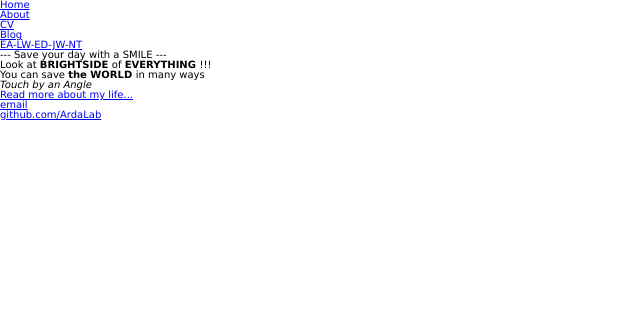
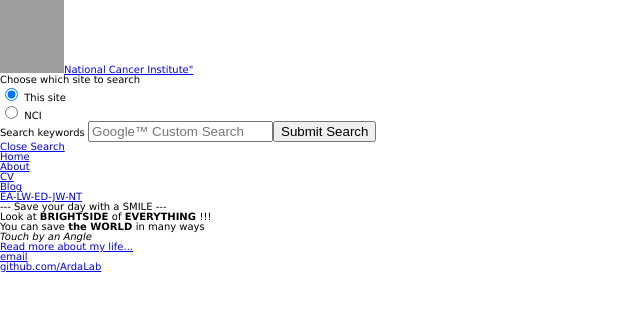
Before and after one commit to ArdaLab-DevG/ArdaLab-DevG, a Jekyll site: the page built from index.html, in a window 1280 px wide. Shown: the top 311 px of the page, without its empty margins (0-640 px from the left). Built offline with Jekyll 4.4.1, drawn with Linux system fonts in a browser that asks for light colours; nearby versions of some CDN libraries; library files that are not in the unit come from our copies; grey boxes are pictures that could not be loaded.

Commit message:
Update default.html

```diff
--- a/_layouts/default.html
+++ b/_layouts/default.html
@@ -34,8 +34,31 @@
 
 
     <body>
+	<div id="branding-bar">
+		<div class="bar">
+			<div class="wrapper">
+				<p class="division"><a href="https://www.cancer.gov/" title="National Cancer Institute">
+				<img alt="NCI" height="73" src="/assets/pic/logo/" width="64"/>National Cancer Institute"</a></p>
+		<div id="cse-search">
+			<form action="http://www.google.com/cse" id="cse-search-form" method="get" role="search">
+				<fieldset id="cse-search-fieldset1">
+					<legend class="visuallyhidden">Choose which site to search</legend>
+					<ul><li><input checked="checked" id="cse-search-option1" name="q" type="radio" value="https://ardalab-devg.github.io/"/>
+						<label for="cse-search-option1">This site</label></li>
+				            <li><input id="cse-search-option2" name="q" type="radio" value="https://ccr.cancer.gov/Laboratory-of-Receptor-Biology-and-Gene-Expression/h-efsun-arda"/>
+						<label for="cse-search-option2">NCI</label>
+					</li></ul></fieldset>
+			        <fieldset id="cse-search-fieldset2">
+					<label class="visuallyhidden" for="cse-search-keywords">Search keywords</label>
+					<input id="cse-search-keywords" name="as_q" placeholder="Google&#8482; Custom Search" type="text"/><button id="cse-search-submit" name="cse-search-submit" type="submit">
+					<span class="visuallyhidden">Submit Search</span>
+				        </button><input name="cx" type="hidden" value="015259877170389514313:f7mbppu3dj0"/><input name="ie" type="hidden" value="UTF-8"/><input name="nojs" type="hidden" value="1"/>
+				</fieldset>
+			</form>
+		<p class="toggle search close"><a href="#"><span>Close</span> Search</a></p></div>
 
-	   <nav>
+
+	<nav>
 			<ul>
 	        		<li><a href="/">Home</a></li>
 				<li><a href="/about">About</a></li>
```
